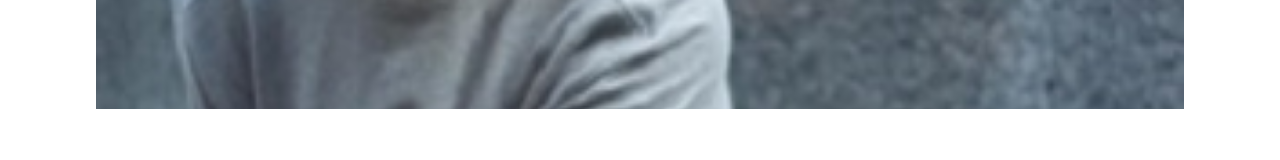
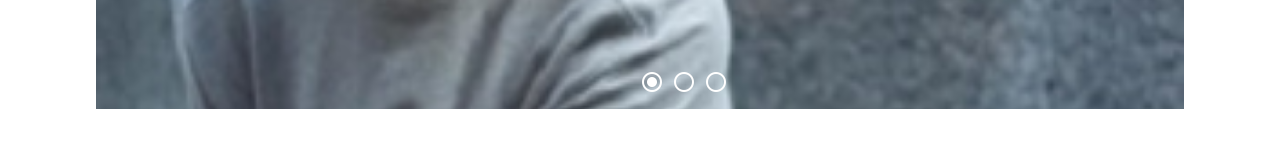
Before and after one commit to awatori/website, a Next.js app: page /projects/face-a-j/ss-2020 in a window 1280 px wide. Shown: the part 888-1048 px from the top of the page. Built offline with nearby package versions, Linux system fonts and the light colour scheme; a web font is replaced by a local one.

Commit message:
feat: image slider selection buttons

```diff
--- a/src/components/imageSlider.tsx
+++ b/src/components/imageSlider.tsx
@@ -1,5 +1,6 @@
 
 "use client"
+import { button } from "@material-tailwind/react";
 import { useState } from "react";
 
 type Props = {
@@ -32,6 +33,13 @@ export function ImageSlider({ imgUrls }: Props) {
       </div>
       <button onClick={handlePrevOnClick} className="absolute left-4 top-1/2"><span className="material-symbols-outlined">arrow_back_ios</span></button>
       <button onClick={handleNextOnClick} className="absolute right-3 top-1/2"><span className="material-symbols-outlined">arrow_forward_ios</span></button>
+      <div className="absolute left-1/2 bottom-2 flex gap-2">
+        {imgUrls.map((url, index) => (
+          <button key={index} onClick={() => setImgIndex(index)}>
+            {index === imgIndex ? <span className="material-symbols-outlined text-xs"> radio_button_checked</span> : <span className="material-symbols-outlined text-xs">radio_button_unchecked</span>}
+          </button>
+        ))}
+      </div>
     </section>
   )
 }
```
